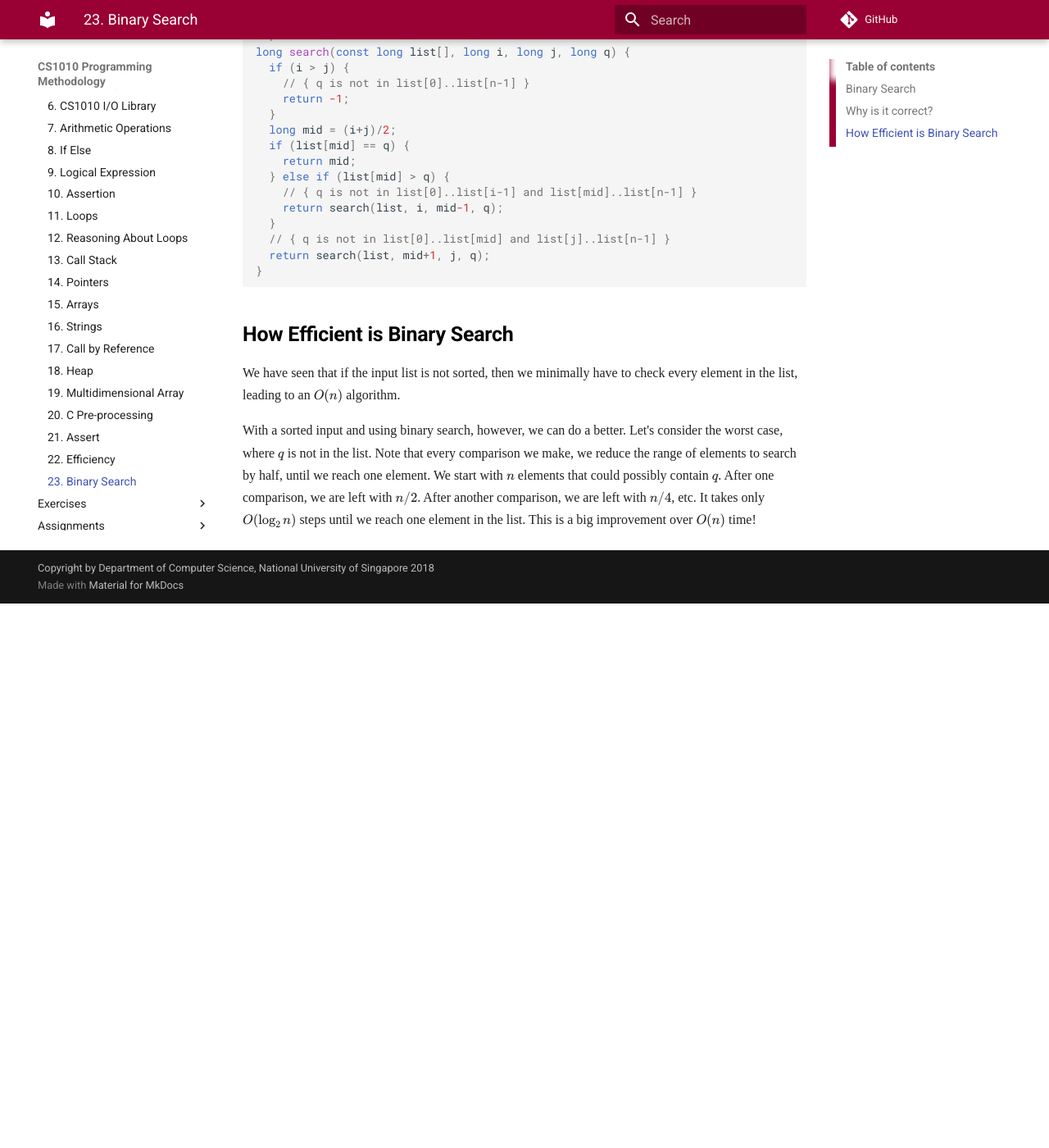
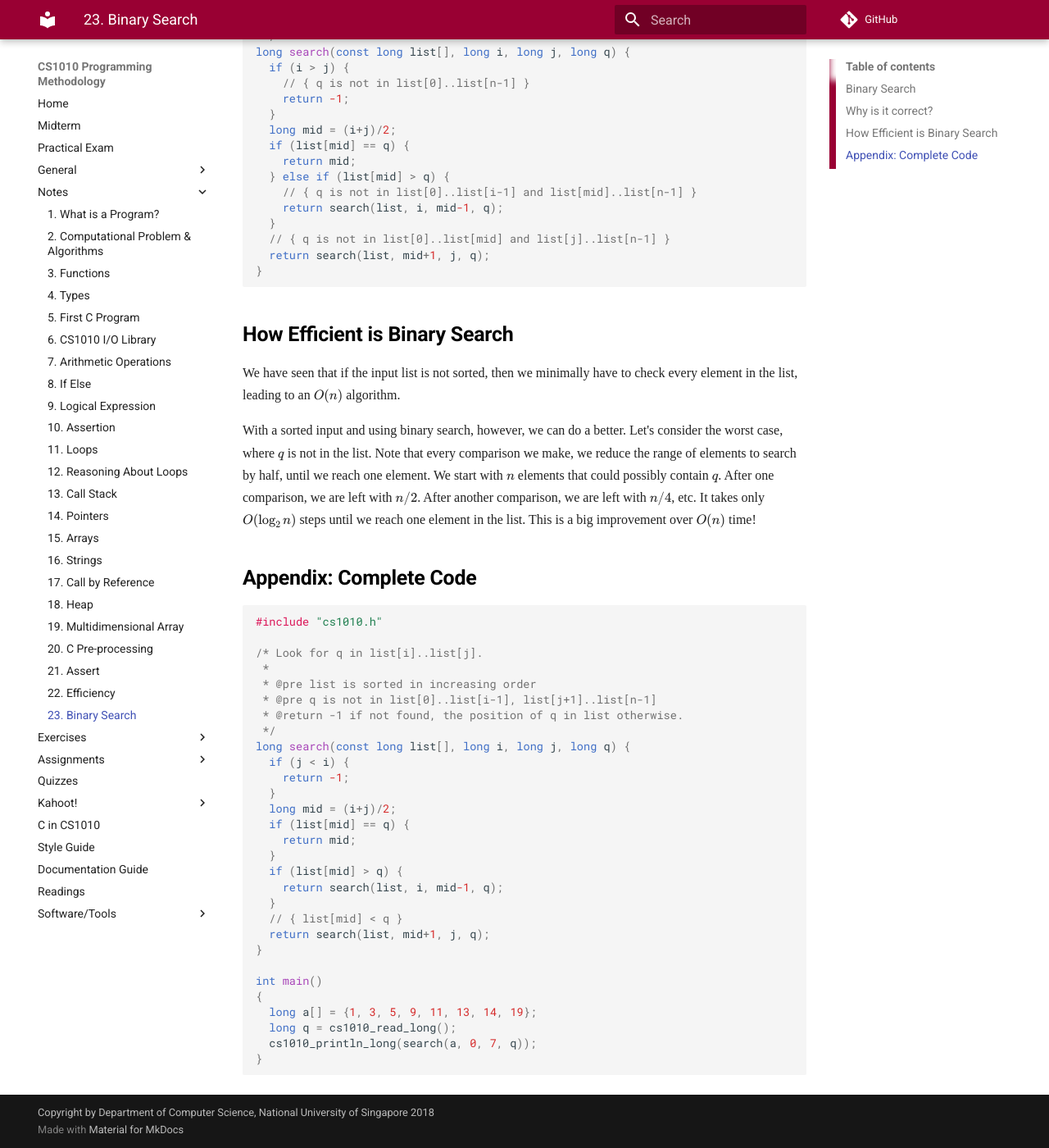
Before and after one commit to LL-Pengfei/CS1010-AY1819S1-Personal, an MkDocs documentation site: the page built from docs/23-search.md, in a window 1280 px wide and 1400 px high, scrolled down 2685 px. Shown: the whole window at 82% size. Built offline with MkDocs 1.6.1 and Material for MkDocs 9.7.7, drawn with Linux system fonts in a browser that asks for light colours; nearby versions of some CDN libraries; some web fonts are replaced; formulas are drawn with MathJax 3; comment, search, counter and statistics services are not loaded; old or Windows-style settings are respelled for this version of MkDocs; before the commit the page ends 3421 px from its top, so only the background shows below that.

Commit message:
Added complete code

````diff
--- a/docs/23-search.md
+++ b/docs/23-search.md
@@ -128,3 +128,37 @@
 We have seen that if the input list is not sorted, then we minimally have to check every element in the list, leading to an $O(n)$ algorithm.
 
 With a sorted input and using binary search, however, we can do a better.  Let's consider the worst case, where $q$ is not in the list.  Note that every comparison we make, we reduce the range of elements to search by half, until we reach one element.  We start with $n$ elements that could possibly contain $q$.  After one comparison, we are left with $n/2$.  After another comparison, we are left with $n/4$, etc.  It takes only $O(\log_2 n)$ steps until we reach one element in the list.  This is a big improvement over $O(n)$ time!
+
+## Appendix: Complete Code
+
+```C
+#include "cs1010.h"
+
+/* Look for q in list[i]..list[j].
+ *
+ * @pre list is sorted in increasing order
+ * @pre q is not in list[0]..list[i-1], list[j+1]..list[n-1]
+ * @return -1 if not found, the position of q in list otherwise.
+ */
+long search(const long list[], long i, long j, long q) {
+  if (j < i) {
+    return -1;
+  }
+  long mid = (i+j)/2;
+  if (list[mid] == q) {
+    return mid;
+  }
+  if (list[mid] > q) {
+    return search(list, i, mid-1, q);
+  }
+  // { list[mid] < q }
+  return search(list, mid+1, j, q);
+}
+
+int main()
+{
+  long a[] = {1, 3, 5, 9, 11, 13, 14, 19};
+  long q = cs1010_read_long();
+  cs1010_println_long(search(a, 0, 7, q));
+}
+```
````
